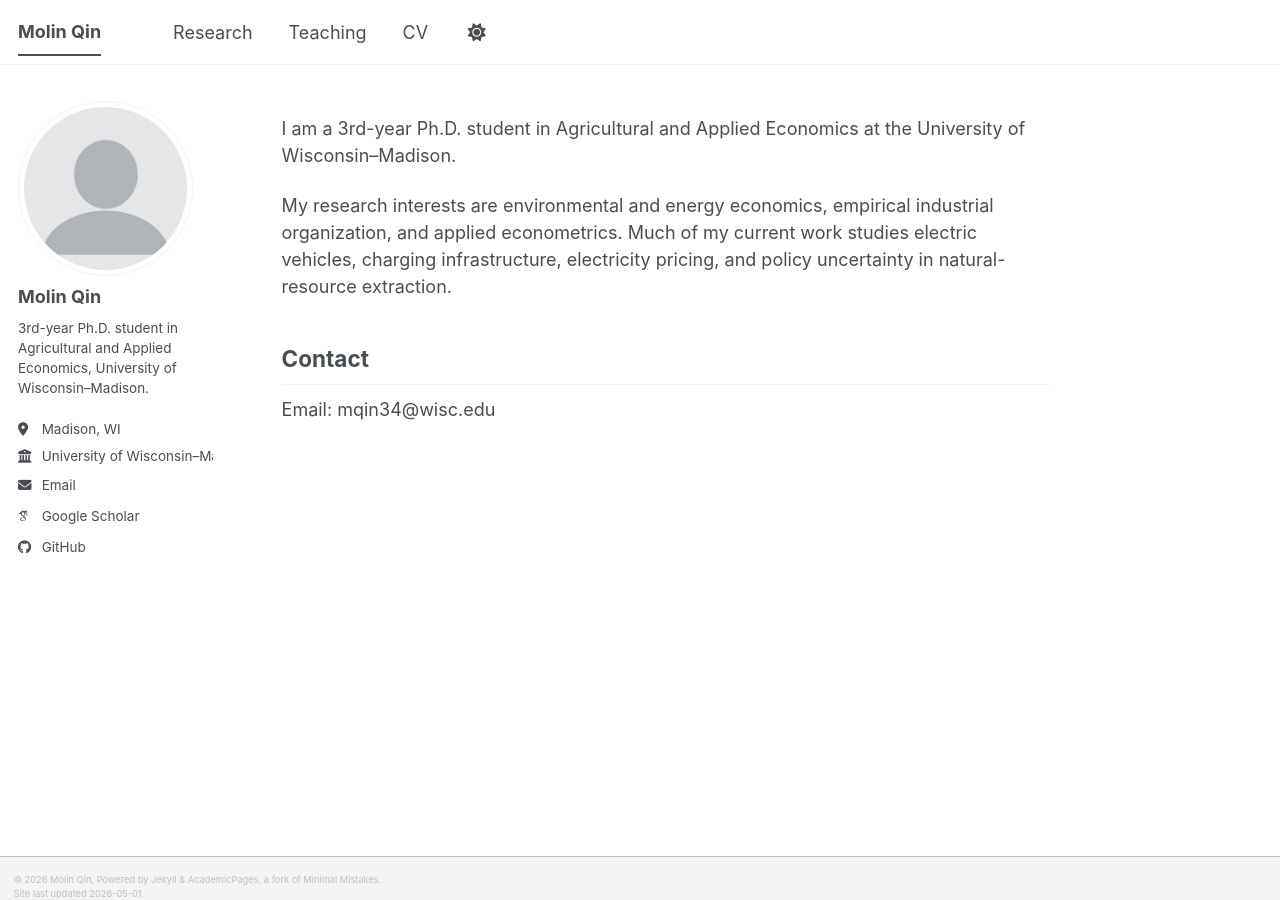
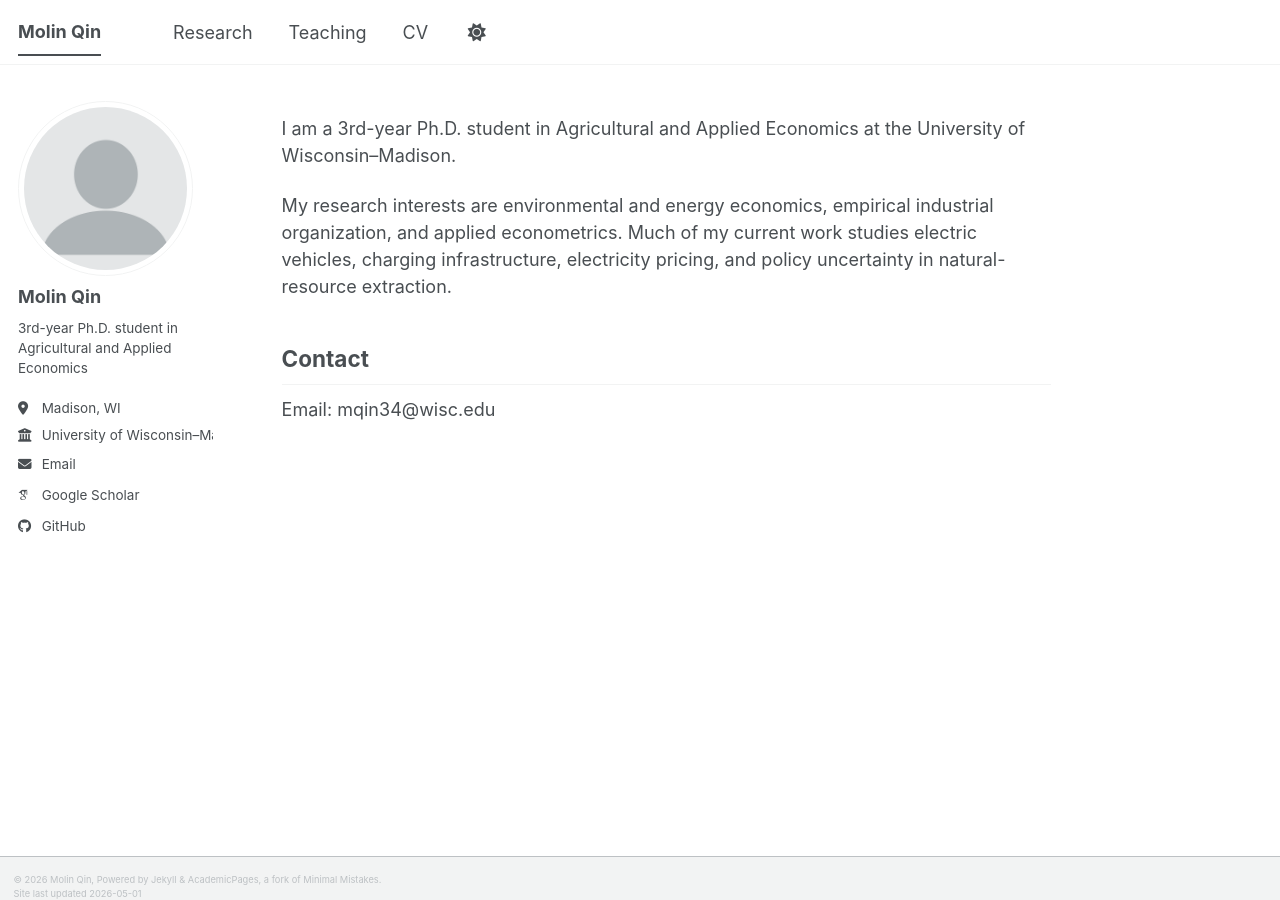
Before and after one commit to molinqin/molinqin.github.io, a Jekyll site: the page built from _pages/about.md, in a window 1280 px wide and 900 px high. Built offline with Jekyll 4.4.1, drawn with Linux system fonts in a browser that asks for light colours; some web fonts are replaced; a script bundle is joined from its source files by our own code; library files that are not in the unit come from our copies.

Commit message:
Update description and bio in _config.yml

```diff
--- a/_config.yml
+++ b/_config.yml
@@ -12,7 +12,7 @@
 title                    : "Molin Qin"
 title_separator          : "-"
 name                     : &name "Molin Qin"
-description              : &description "3rd Year Ph.D. Student in Agricultural and Applied Economics"   # Update this with a general description of your site, this is the default if not overridden by a page
+description              : &description "3rd Year Ph.D. Student in Agricultural and Applied Economics, University of Wisconsin–Madison."   # Update this with a general description of your site, this is the default if not overridden by a page
 url                      : https://molinqin.github.io # The base hostname & protocol for your site e.g. "https://[your GitHub username].github.io",
                                                            # or if you already have some other page hosted on Github then use "https://[your GitHub username].github.io/[Your Repo Name]"
 baseurl                  : "" # the subpath of your site, e.g. "/blog"
@@ -24,7 +24,7 @@
 author:
   name: "Molin Qin"
   avatar: "profile.png"
-  bio: "3rd-year Ph.D. student in Agricultural and Applied Economics, University of Wisconsin–Madison."
+  bio: "3rd-year Ph.D. student in Agricultural and Applied Economics"
   location: "Madison, WI"
   employer: "University of Wisconsin–Madison"
   email: "mqin34@wisc.edu"
```
